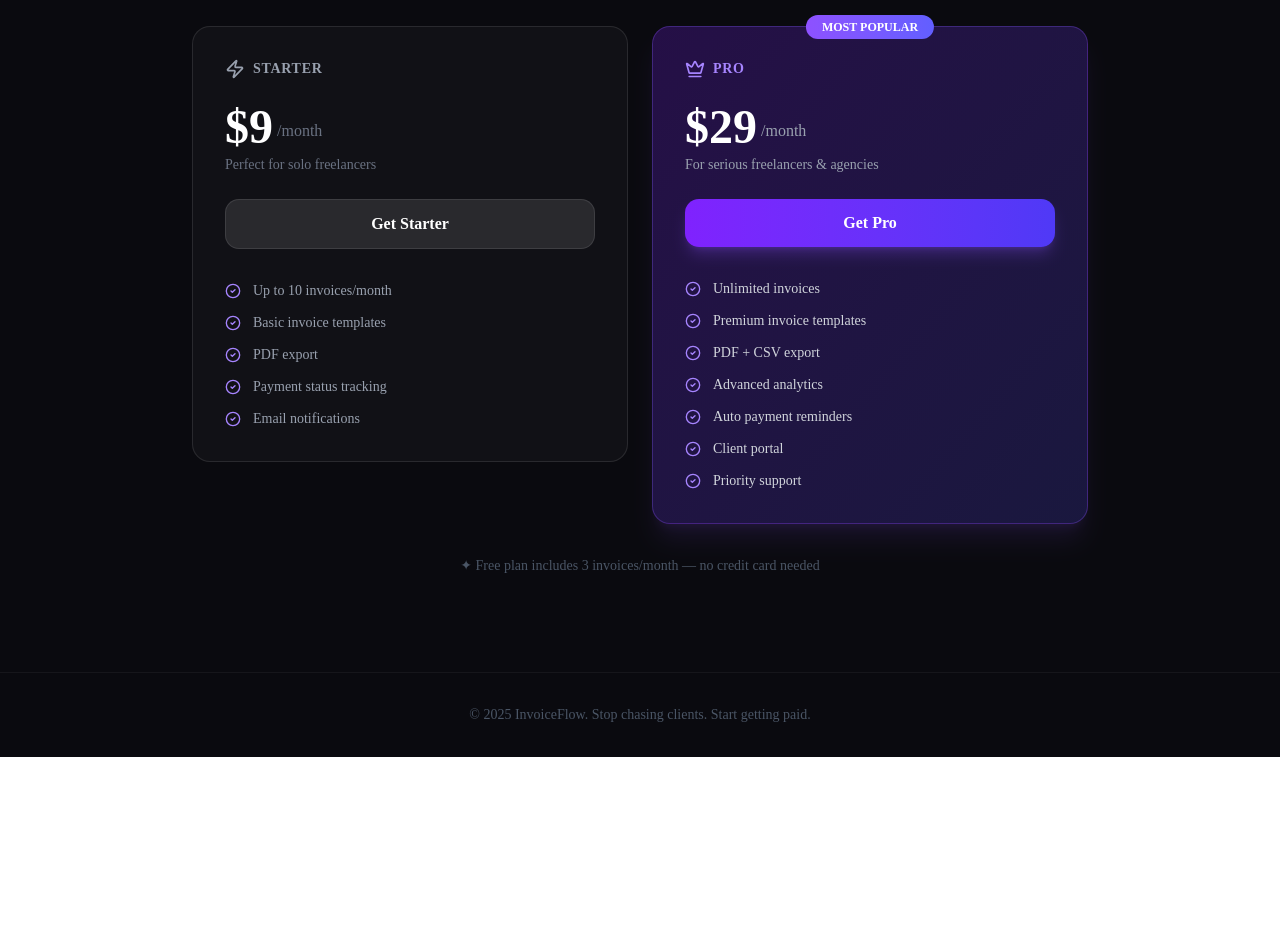
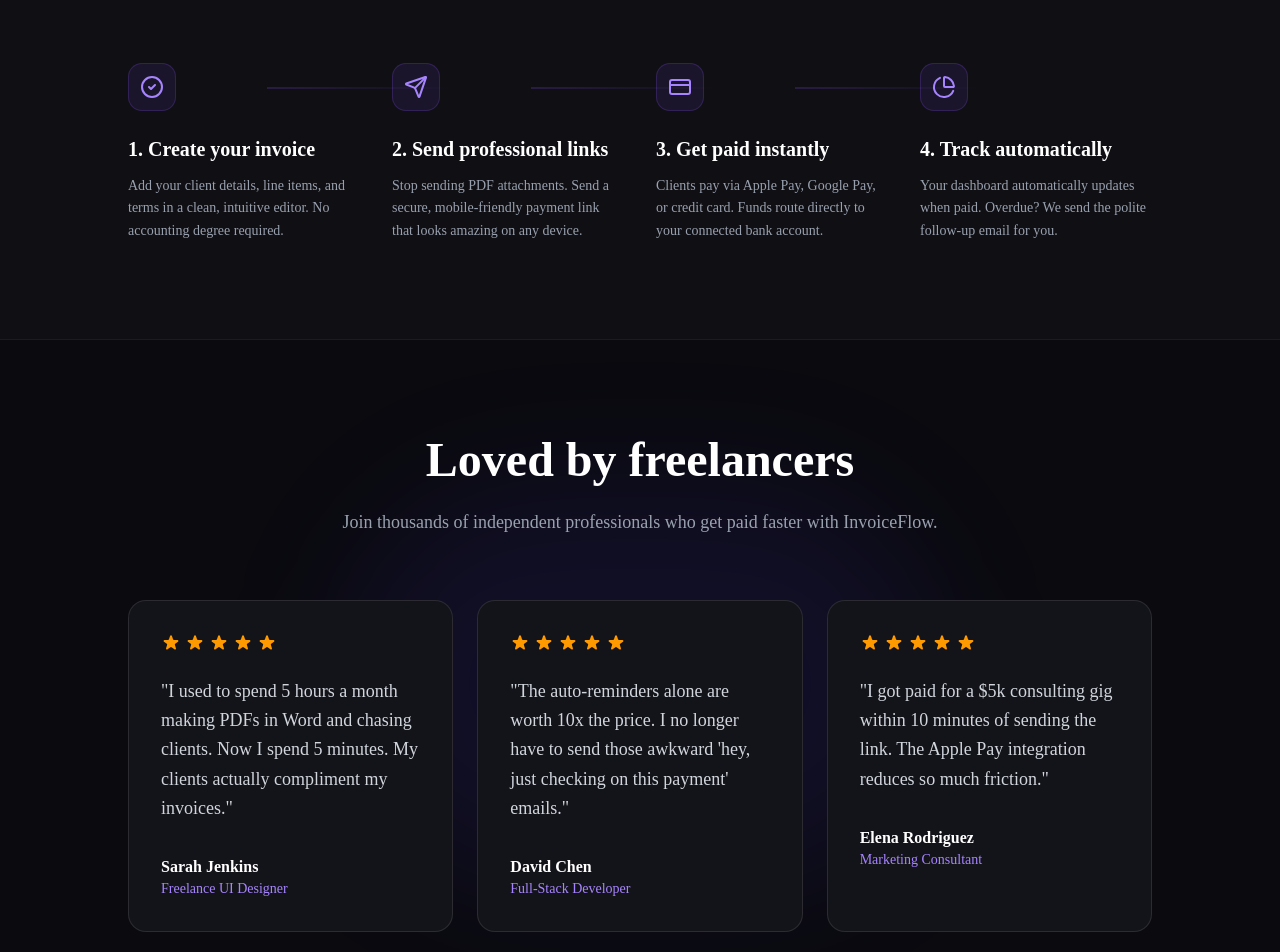
Before and after one commit to tawfikyassine/project_freelancer_invoice_tracker, a Next.js app: page / in a window 1280 px wide. Shown: the part 1300-2252 px from the top of the page. Before the commit the page ends 2057 px from the top, so only its background shows below. Built offline with nearby package versions, Linux system fonts and the light colour scheme; no server answers.

Commit message:
feat(landing): add How It Works, Testimonials, and FAQ sections for SEO and conversion

```diff
--- a/app/page.tsx
+++ b/app/page.tsx
@@ -2,7 +2,10 @@ import { createClient } from '@/utils/supabase/server'
 import Link from 'next/link'
 import { FileText } from 'lucide-react'
 import Hero from '@/components/Hero'
+import HowItWorks from '@/components/HowItWorks'
+import Testimonials from '@/components/Testimonials'
 import Pricing from '@/components/Pricing'
+import FAQ from '@/components/FAQ'
 
 export default async function Home() {
   const supabase = await createClient()
@@ -49,11 +52,31 @@ export default async function Home() {
       </nav>
 
       <Hero />
+      <HowItWorks />
+      <Testimonials />
       <Pricing userId={user?.id} />
+      <FAQ />
 
       {/* Footer */}
-      <footer className="border-t border-white/5 py-8 px-6 text-center text-gray-600 text-sm">
-        <p>© 2025 InvoiceFlow. Stop chasing clients. Start getting paid.</p>
+      <footer className="border-t border-white/5 py-12 px-6">
+        <div className="max-w-5xl mx-auto flex flex-col md:flex-row items-center justify-between gap-6">
+          <div className="flex items-center gap-2">
+            <div className="w-6 h-6 rounded-lg bg-gradient-to-br from-violet-500 to-indigo-600 flex items-center justify-center">
+              <FileText className="w-3 h-3 text-white" />
+            </div>
+            <span className="font-bold text-gray-300">InvoiceFlow</span>
+          </div>
+
+          <div className="flex gap-6 text-sm text-gray-500">
+            <Link href="#" className="hover:text-white transition-colors">Privacy Policy</Link>
+            <Link href="#" className="hover:text-white transition-colors">Terms of Service</Link>
+            <Link href="mailto:support@invoiceflow.com" className="hover:text-white transition-colors">Support</Link>
+          </div>
+
+          <p className="text-gray-600 text-sm">
+            © 2025 InvoiceFlow. Stop chasing clients.
+          </p>
+        </div>
       </footer>
     </main>
   )
--- /dev/null
+++ b/components/FAQ.tsx
@@ -0,0 +1,79 @@
+'use client'
+
+import { useState } from 'react'
+import { Plus, Minus } from 'lucide-react'
+
+const faqs = [
+  {
+    question: "How long does it take to get paid?",
+    answer: "On average, InvoiceFlow users get paid 14 days faster than traditional invoicing. If your client pays via Apple Pay or credit card, the funds are usually available in your connected bank account within 2-3 business days."
+  },
+  {
+    question: "Do I need a Stripe account?",
+    answer: "Yes, InvoiceFlow connects directly to your Stripe account. This means you own your customer data and funds route directly to you. We don't hold your money."
+  },
+  {
+    question: "Can I customize my invoices?",
+    answer: "Absolutely. You can add your logo, brand colors, custom payment terms, and personalized notes to every invoice you send."
+  },
+  {
+    question: "What happens if a client doesn't pay?",
+    answer: "InvoiceFlow automatically sends gentle, professional follow-up emails based on a schedule you define (e.g., 3 days before due, on due date, 3 days late) so you never have to play the bad guy."
+  },
+  {
+    question: "Is there a limit on how many invoices I can send?",
+    answer: "The Starter plan includes up to 50 active invoices per month, which is plenty for most freelancers. The Pro plan offers unlimited invoicing and priority support."
+  }
+]
+
+export default function FAQ() {
+  const [openIndex, setOpenIndex] = useState<number | null>(0)
+
+  return (
+    <section className="py-24 px-6 relative">
+      <div className="max-w-3xl mx-auto">
+        <div className="text-center mb-16">
+          <h2 className="text-3xl md:text-5xl font-bold text-white mb-6">
+            Frequently asked questions
+          </h2>
+          <p className="text-lg text-gray-400">
+            Everything you need to know about getting paid faster.
+          </p>
+        </div>
+
+        <div className="space-y-4">
+          {faqs.map((faq, i) => (
+            <div
+              key={i}
+              className={`border border-white/10 rounded-2xl overflow-hidden transition-all duration-200 ${
+                openIndex === i ? 'bg-white/[0.05]' : 'bg-[#13131a] hover:bg-white/[0.02]'
+              }`}
+            >
+              <button
+                onClick={() => setOpenIndex(openIndex === i ? null : i)}
+                className="w-full flex items-center justify-between p-6 text-left"
+              >
+                <span className="text-lg font-medium text-white">{faq.question}</span>
+                {openIndex === i ? (
+                  <Minus className="w-5 h-5 text-violet-400 flex-shrink-0" />
+                ) : (
+                  <Plus className="w-5 h-5 text-gray-500 flex-shrink-0" />
+                )}
+              </button>
+
+              <div
+                className={`px-6 overflow-hidden transition-all duration-300 ease-in-out ${
+                  openIndex === i ? 'max-h-96 pb-6 opacity-100' : 'max-h-0 opacity-0'
+                }`}
+              >
+                <p className="text-gray-400 leading-relaxed">
+                  {faq.answer}
+                </p>
+              </div>
+            </div>
+          ))}
+        </div>
+      </div>
+    </section>
+  )
+}
--- /dev/null
+++ b/components/HowItWorks.tsx
@@ -0,0 +1,58 @@
+import { CheckCircle2, Send, CreditCard, PieChart } from 'lucide-react'
+
+const steps = [
+  {
+    icon: CheckCircle2,
+    title: '1. Create your invoice',
+    description: 'Add your client details, line items, and terms in a clean, intuitive editor. No accounting degree required.'
+  },
+  {
+    icon: Send,
+    title: '2. Send professional links',
+    description: 'Stop sending PDF attachments. Send a secure, mobile-friendly payment link that looks amazing on any device.'
+  },
+  {
+    icon: CreditCard,
+    title: '3. Get paid instantly',
+    description: 'Clients pay via Apple Pay, Google Pay, or credit card. Funds route directly to your connected bank account.'
+  },
+  {
+    icon: PieChart,
+    title: '4. Track automatically',
+    description: 'Your dashboard automatically updates when paid. Overdue? We send the polite follow-up email for you.'
+  }
+]
+
+export default function HowItWorks() {
+  return (
+    <section className="py-24 px-6 bg-white/[0.02] border-y border-white/[0.05]">
+      <div className="max-w-5xl mx-auto">
+        <div className="text-center mb-16">
+          <h2 className="text-3xl md:text-5xl font-bold text-white mb-6">
+            From draft to paid in minutes
+          </h2>
+          <p className="text-lg text-gray-400 max-w-2xl mx-auto">
+            Traditional invoicing software is bloated and confusing. We built a streamlined workflow specifically for independent creative professionals, developers, and consultants.
+          </p>
+        </div>
+
+        <div className="grid grid-cols-1 md:grid-cols-2 lg:grid-cols-4 gap-8">
+          {steps.map((step, i) => (
+            <div key={i} className="relative">
+              {/* Connector line for desktop */}
+              {i < steps.length - 1 && (
+                <div className="hidden lg:block absolute top-6 left-[60%] w-[80%] h-[2px] bg-gradient-to-r from-violet-500/20 to-transparent" />
+              )}
+
+              <div className="w-12 h-12 rounded-xl bg-violet-500/10 border border-violet-500/20 flex items-center justify-center mb-6 relative z-10">
+                <step.icon className="w-6 h-6 text-violet-400" />
+              </div>
+              <h3 className="text-xl font-semibold text-white mb-3">{step.title}</h3>
+              <p className="text-gray-400 leading-relaxed text-sm">{step.description}</p>
+            </div>
+          ))}
+        </div>
+      </div>
+    </section>
+  )
+}
--- /dev/null
+++ b/components/Testimonials.tsx
@@ -0,0 +1,56 @@
+const testimonials = [
+  {
+    quote: "I used to spend 5 hours a month making PDFs in Word and chasing clients. Now I spend 5 minutes. My clients actually compliment my invoices.",
+    author: "Sarah Jenkins",
+    role: "Freelance UI Designer",
+  },
+  {
+    quote: "The auto-reminders alone are worth 10x the price. I no longer have to send those awkward 'hey, just checking on this payment' emails.",
+    author: "David Chen",
+    role: "Full-Stack Developer",
+  },
+  {
+    quote: "I got paid for a $5k consulting gig within 10 minutes of sending the link. The Apple Pay integration reduces so much friction.",
+    author: "Elena Rodriguez",
+    role: "Marketing Consultant",
+  }
+]
+
+export default function Testimonials() {
+  return (
+    <section className="py-24 px-6 relative overflow-hidden">
+      {/* Background glow */}
+      <div className="absolute top-1/2 left-1/2 -translate-x-1/2 -translate-y-1/2 w-[600px] h-[400px] bg-indigo-600/10 rounded-full blur-3xl pointer-events-none" />
+
+      <div className="max-w-5xl mx-auto relative z-10">
+        <div className="text-center mb-16">
+          <h2 className="text-3xl md:text-5xl font-bold text-white mb-6">
+            Loved by freelancers
+          </h2>
+          <p className="text-lg text-gray-400">
+            Join thousands of independent professionals who get paid faster with InvoiceFlow.
+          </p>
+        </div>
+
+        <div className="grid grid-cols-1 md:grid-cols-3 gap-6">
+          {testimonials.map((t, i) => (
+            <div key={i} className="bg-[#13131a] border border-white/10 rounded-2xl p-8 hover:border-violet-500/30 transition-colors">
+              <div className="flex gap-1 mb-6">
+                {[...Array(5)].map((_, j) => (
+                  <svg key={j} className="w-5 h-5 text-amber-500" fill="currentColor" viewBox="0 0 20 20">
+                    <path d="M9.049 2.927c.3-.921 1.603-.921 1.902 0l1.07 3.292a1 1 0 00.95.69h3.462c.969 0 1.371 1.24.588 1.81l-2.8 2.034a1 1 0 00-.364 1.118l1.07 3.292c.3.921-.755 1.688-1.54 1.118l-2.8-2.034a1 1 0 00-1.175 0l-2.8 2.034c-.784.57-1.838-.197-1.539-1.118l1.07-3.292a1 1 0 00-.364-1.118L2.98 8.72c-.783-.57-.38-1.81.588-1.81h3.461a1 1 0 00.951-.69l1.07-3.292z" />
+                  </svg>
+                ))}
+              </div>
+              <p className="text-gray-300 mb-8 text-lg leading-relaxed font-medium">"{t.quote}"</p>
+              <div>
+                <p className="text-white font-semibold">{t.author}</p>
+                <p className="text-violet-400 text-sm">{t.role}</p>
+              </div>
+            </div>
+          ))}
+        </div>
+      </div>
+    </section>
+  )
+}
```
